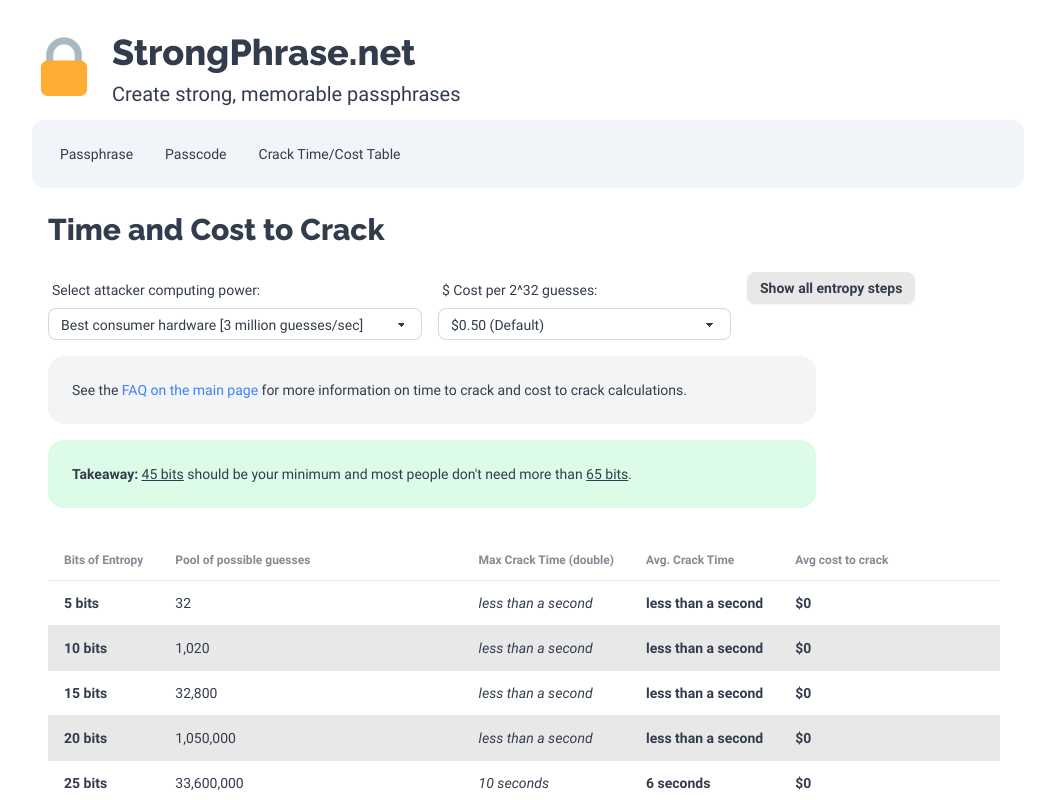
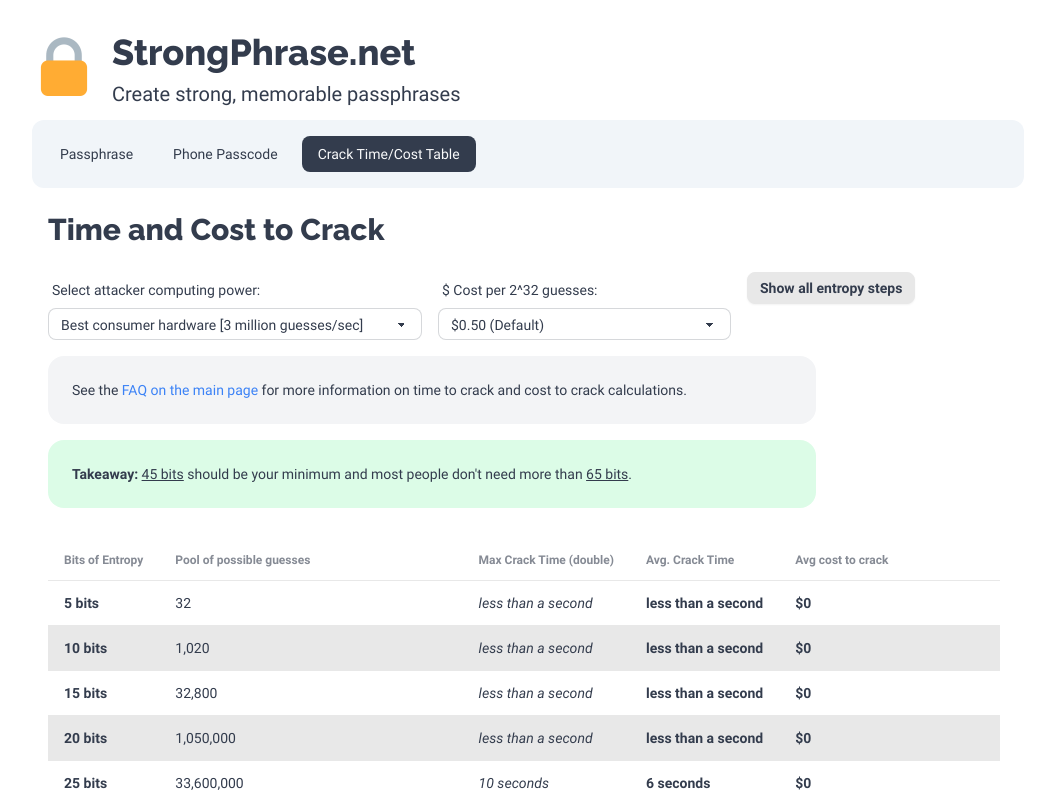
Before and after one commit to blanchardjeremy/strongphrase.net, a React (Create React App) app: page /#/table in a window 1280 px wide. Shown: the top 800 px of the page, without its empty margins (112-1167 px from the left). Built offline with nearby package versions, Linux system fonts and the light colour scheme.

Commit message:
Add nav link highlighting

```diff
--- a/src/App.css
+++ b/src/App.css
@@ -11,6 +11,10 @@
   .App-logo {
     animation: App-logo-spin infinite 20s linear;
   }
+}
+
+.menu-horizontal li {
+  @apply ml-2 first:ml-0;
 }
 
 .App-header {
--- a/src/App.js
+++ b/src/App.js
@@ -1,5 +1,5 @@
 import React, { } from 'react';
-import { HashRouter as Router, Route, Routes, Link } from 'react-router-dom';
+import { HashRouter as Router, Route, Routes, Link, NavLink } from 'react-router-dom';
 import './App.css';
 import PassphraseGenerator from './PassphraseGenerator.js';
 import PasswordSchemeCard from './PasswordSchemeCard.js';
@@ -37,9 +37,9 @@
             <div className="navbar bg-slate-100 rounded-xl mt-3">
               <div className="navbar-start flex w-full">
                 <ul className="menu menu-horizontal px-1">
-                  <li><Link to="/">Passphrase</Link></li>
-                  <li><Link to="/passcode">Passcode</Link></li>
-                  <li><Link to="/table">Crack Time/Cost Table</Link></li>
+                  <li><NavLink activeClassName="active" to="/">Passphrase</NavLink></li>
+                  <li><NavLink activeClassName="active" to="/passcode">Phone Passcode</NavLink></li>
+                  <li><NavLink activeClassName="active" to="/table">Crack Time/Cost Table</NavLink></li>
                 </ul>
               </div>
             </div>
--- a/src/passcode/HashRateSelector.js
+++ b/src/passcode/HashRateSelector.js
@@ -1,8 +1,8 @@
 import React from 'react';
 
 const hardwareOptions = {
-  "Known law enforcement crack rate": 25,
-  "Speculative high-end law enforcement crack rate": 250,
+  "Expected law enforcement crack rate": 25,
+  "Speculative high-end crack rate": 250,
   // "Best consumer hardware": 2.6e6, // 2.6 million
 };
 
--- a/src/passcode/PasscodeFAQ.js
+++ b/src/passcode/PasscodeFAQ.js
@@ -88,7 +88,7 @@
             question="How do we know the guesses/second?"
             id="secure"
             answer={`
-              **Cracking speed:** We have [evidence from 2018](https://www.komando.com/news/how-your-iphone-can-be-hacked-in-6-minutes/) that law enforcement phone cracking software worked at a rate of **25 guesses/second**.
+              We have [evidence from 2018](https://www.komando.com/news/how-your-iphone-can-be-hacked-in-6-minutes/) that law enforcement phone cracking software worked at a rate of **25 guesses/second**.
               This is a lot lower than the password hashing rate because passcode hashing must be done on the phone (rather than a more-powerful computer).
 
               We include 250 guesses/second as a possible imagined high-end option since it's possible that hacking capacities have increased.
--- a/src/passcode/PasscodePage.js
+++ b/src/passcode/PasscodePage.js
@@ -112,7 +112,7 @@
 
 const PasscodePage = () => (
   <div className="container mx-auto p-4">
-    <h2 className="page-title">Passcode Generator</h2>
+    <h2 className="page-title">Phone Passcode Generator</h2>
 
     <PasscodeDisplay />
 
```
